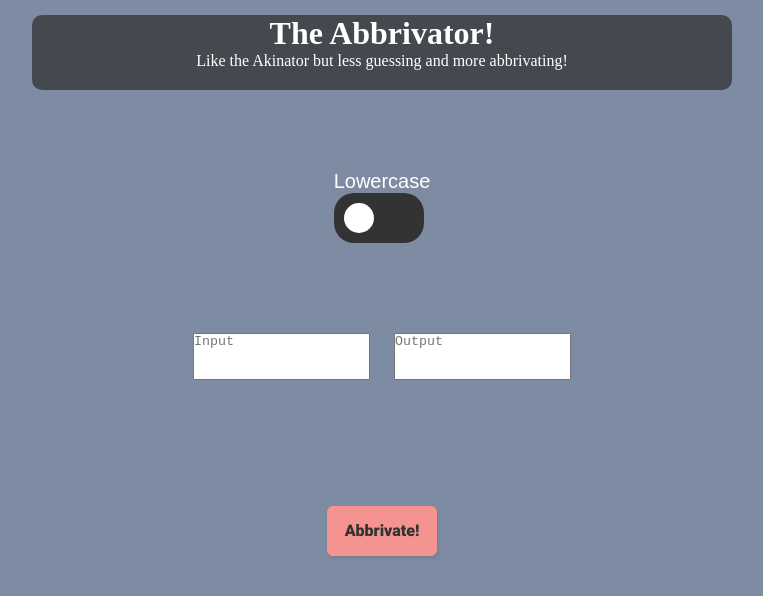
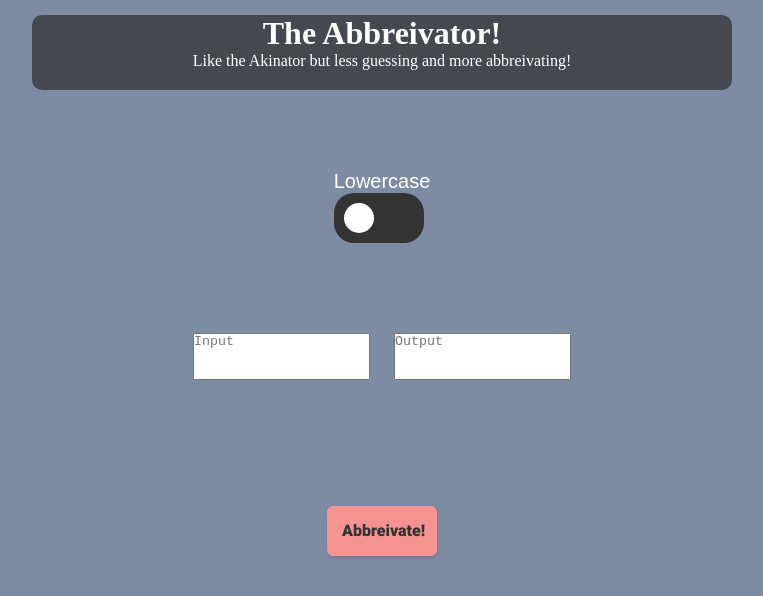
Before and after one commit to KamilTolkin/Abbrivator, a plain HTML site: page index.html in a window 1280 px wide. Shown: the whole page, without its empty margins (258-1021 px from the left). Drawn offline with Linux system fonts and the light colour scheme.

Commit message:
Update index.html

```diff
--- a/index.html
+++ b/index.html
@@ -3,15 +3,15 @@
   <head>
     <meta charset="utf-8">
     <meta http-equiv="X-UA-Compatible" content="IE=edge">
-    <title>Abbrivator</title>
+    <title>Abbreivator</title>
     <meta name="description" content="">
     <meta name="viewport" content="width=device-width, initial-scale=1">
     <link rel="stylesheet" href="styles.css">
   </head>
   <body>
     <Header>
-      <h1>The Abbrivator!</h1>
-      <p>Like the Akinator but less guessing and more abbrivating!</p>
+      <h1>The Abbreivator!</h1>
+      <p>Like the Akinator but less guessing and more abbreivating!</p>
     </Header>
     <div id="grid">
     <div id="toggle_div">
@@ -25,7 +25,7 @@
       <textarea id="input"placeholder="Input" rows="3"cols="20"></textarea>
       <textarea id="output" placeholder="Output" rows="3"cols="20" readonly></textarea>
     </div>
-      <button id="abbrvbtn">Abbrivate!</button>
+      <button id="abbrvbtn">Abbreivate!</button>
     </div>
     <script src="index.js" async defer></script>
   </body>
```
